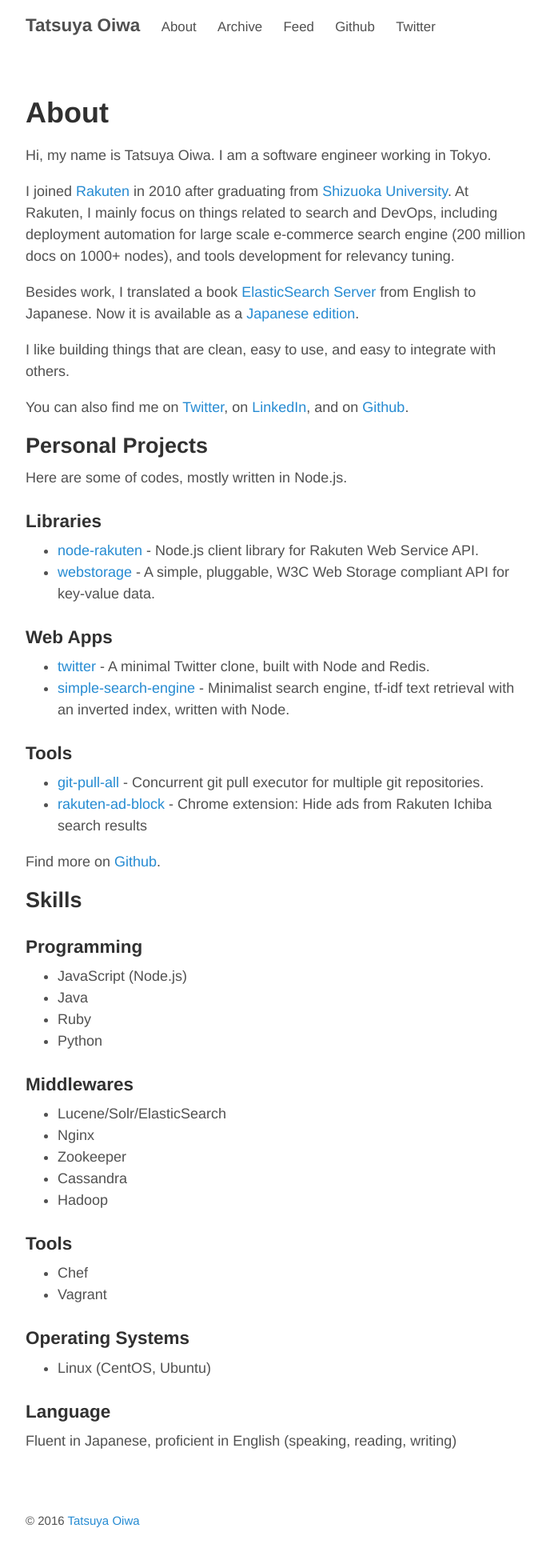
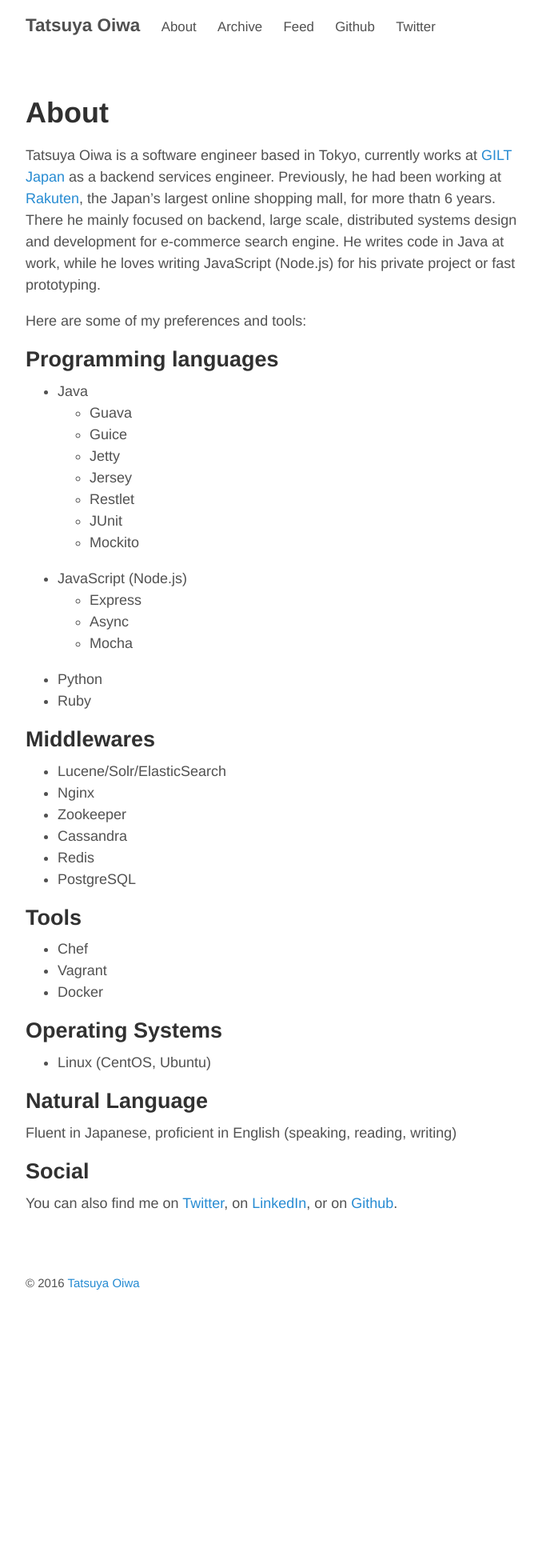
Before and after one commit to tatsuya/tatsuyaoiw.github.io, a Jekyll site: the page built from about.md, in a window 1280 px wide. Shown: the whole page at 80% size, without its empty margins (293-981 px from the left). Built offline with Jekyll 4.4.1, drawn with Linux system fonts in a browser that asks for light colours; Markdown is read by kramdown in place of the engine named in the settings; comment, search, counter and statistics services are not loaded; after the commit the page ends 1653 px from its top, so only the background shows below that.

Commit message:
update about.md

```diff
--- a/about.md
+++ b/about.md
@@ -3,63 +3,52 @@ layout: page
 title: About
 ---
 
-Hi, my name is Tatsuya Oiwa. I am a software engineer working in Tokyo.
+Tatsuya Oiwa is a software engineer based in Tokyo, currently works at [GILT Japan](https://www.gilt.jp/) as a backend services engineer. Previously, he had been working at [Rakuten](http://www.rakuten.co.jp/), the Japan's largest online shopping mall, for more thatn 6 years. There he mainly focused on backend, large scale, distributed systems design and development for e-commerce search engine. He writes code in Java at work, while he loves writing JavaScript (Node.js) for his private project or fast prototyping.
 
-I joined [Rakuten](http://global.rakuten.com/corp/) in 2010 after graduating from [Shizuoka University](https://www.shizuoka.ac.jp/english/subject/index.html). At Rakuten, I mainly focus on things related to search and DevOps, including deployment automation for large scale e-commerce search engine (200 million docs on 1000+ nodes), and tools development for relevancy tuning.
+Here are some of my preferences and tools:
 
-Besides work, I translated a book [ElasticSearch Server](https://www.packtpub.com/big-data-and-business-intelligence/elasticsearch-server) from English to Japanese. Now it is available as a [Japanese edition](http://ascii.asciimw.jp/books/books/detail/978-4-04-866202-4.shtml).
+## Programming languages
 
-I like building things that are clean, easy to use, and easy to integrate with others.
-
-You can also find me on [Twitter](https://twitter.com/tatsuyaoiw), on [LinkedIn](https://www.linkedin.com/in/tatsuyaoiw), and on [Github](https://github.com/tatsuyaoiw).
-
-## Personal Projects
-
-Here are some of codes, mostly written in Node.js.
-
-### Libraries
-
-- [node-rakuten](https://github.com/tatsuyaoiw/node-rakuten) - Node.js client library for Rakuten Web Service API.
-- [webstorage](https://github.com/tatsuyaoiw/webstorage) - A simple, pluggable, W3C Web Storage compliant API for key-value data.
-
-### Web Apps
-
-- [twitter](https://github.com/tatsuyaoiw/twitter) - A minimal Twitter clone, built with Node and Redis.
-- [simple-search-engine](https://github.com/tatsuyaoiw/simple-search-engine) - Minimalist search engine, tf-idf text retrieval with an inverted index, written with Node.
-
-### Tools
-
-- [git-pull-all](https://github.com/tatsuyaoiw/git-pull-all) - Concurrent git pull executor for multiple git repositories.
-- [rakuten-ad-block](https://github.com/tatsuyaoiw/rakuten-ad-block) - Chrome extension: Hide ads from Rakuten Ichiba search results
-
-Find more on [Github](https://github.com/tatsuyaoiw).
-
-## Skills
-
-### Programming
+- Java
+  - Guava
+  - Guice
+  - Jetty
+  - Jersey
+  - Restlet
+  - JUnit
+  - Mockito
 
 - JavaScript (Node.js)
-- Java
+  - Express
+  - Async
+  - Mocha
+
+- Python
 - Ruby
-- Python
 
-### Middlewares
+## Middlewares
 
 - Lucene/Solr/ElasticSearch
 - Nginx
 - Zookeeper
 - Cassandra
-- Hadoop
+- Redis
+- PostgreSQL
 
-### Tools
+## Tools
 
 - Chef
 - Vagrant
+- Docker
 
-### Operating Systems
+## Operating Systems
 
 - Linux (CentOS, Ubuntu)
 
-### Language
+## Natural Language
 
 Fluent in Japanese, proficient in English (speaking, reading, writing)
+
+## Social
+
+You can also find me on [Twitter](https://twitter.com/tatsuyaoiw), on [LinkedIn](https://www.linkedin.com/in/tatsuyaoiw), or on [Github](https://github.com/tatsuyaoiw).
```
